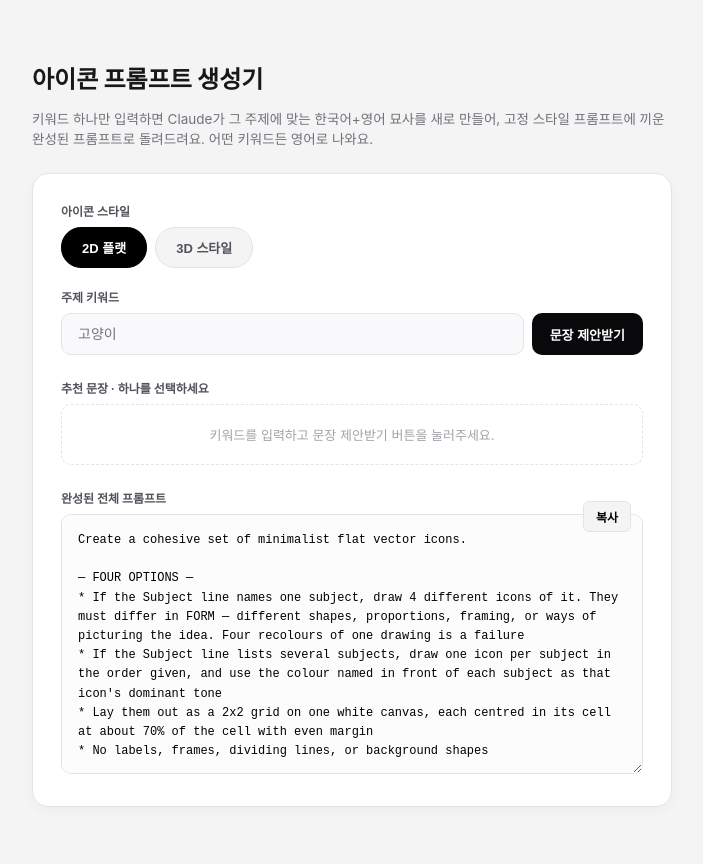
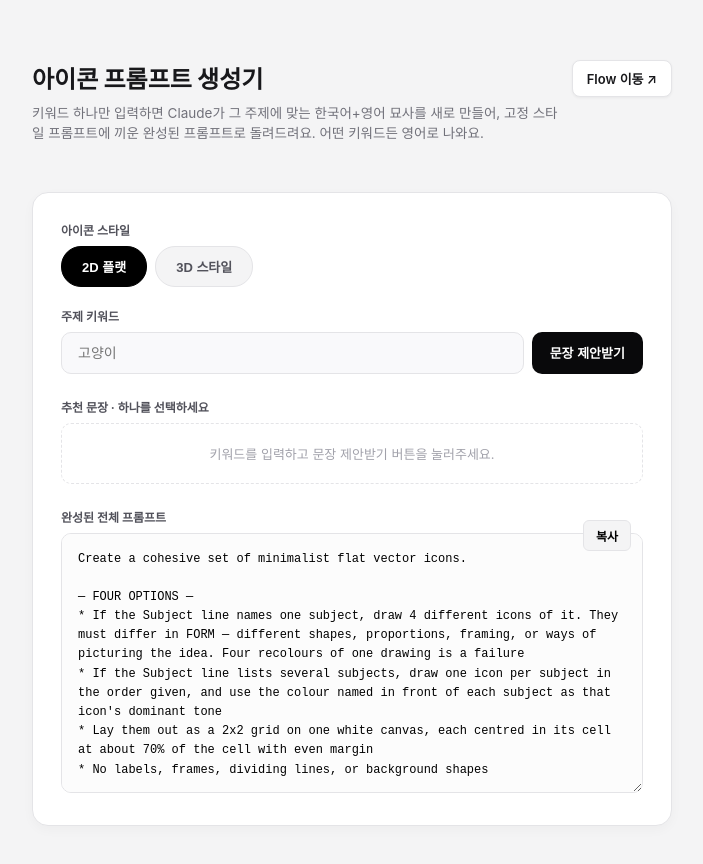
Before and after one commit to keevakeem/graphicgen, a website: page index.html in a window 1280 px wide. Shown: the whole page, without its empty margins (288-991 px from the left). Drawn offline with Linux system fonts and the light colour scheme.

Commit message:
Update index.html

```diff
--- a/index.html
+++ b/index.html
@@ -7,6 +7,34 @@
   <style>
     * { box-sizing: border-box; }
     body { font-family: -apple-system, BlinkMacSystemFont, "Segoe UI", Roboto, sans-serif; background: #f4f4f5; max-width: 680px; margin: 40px auto; padding: 20px; color: #18181b; }
+
+    /* 상단 헤더 및 이동 버튼 스타일 */
+    .header-container { display: flex; justify-content: space-between; align-items: flex-start; margin-bottom: 24px; }
+    .header-title { flex: 1; }
+    .sub-desc { color: #71717a; font-size: 13.5px; line-height: 1.5; margin: 0; }
+
+    .link-btn {
+      display: inline-flex;
+      align-items: center;
+      gap: 6px;
+      background: #ffffff;
+      color: #18181b;
+      border: 1px solid #e4e4e7;
+      padding: 8px 14px;
+      border-radius: 8px;
+      font-size: 13px;
+      font-weight: 600;
+      text-decoration: none;
+      box-shadow: 0 1px 3px rgba(0,0,0,0.05);
+      transition: all 0.2s;
+      white-space: nowrap;
+      margin-left: 12px;
+    }
+    .link-btn:hover { background: #f4f4f5; border-color: #d4d4d8; }
+
+
+
+
     .card { background: white; border-radius: 16px; padding: 28px; border: 1px solid #e4e4e7; box-shadow: 0 4px 12px rgba(0,0,0,0.03); }
     h1 { font-size: 24px; font-weight: 800; margin: 0 0 8px 0; }
     .sub-desc { color: #71717a; font-size: 13.5px; line-height: 1.5; margin-bottom: 24px; }
@@ -39,9 +67,17 @@
 </head>
 <body>
 
-  <h1>아이콘 프롬프트 생성기</h1>
-  <p class="sub-desc">키워드 하나만 입력하면 Claude가 그 주제에 맞는 한국어+영어 묘사를 새로 만들어, 고정 스타일 프롬프트에 끼운 완성된 프롬프트로 돌려드려요. 어떤 키워드든 영어로 나와요.</p>
-
+ <!-- 헤더 영역 (제목 + 우측 이동 버튼) -->
+  <div class="header-container">
+    <div class="header-title">
+      <h1>아이콘 프롬프트 생성기</h1>
+      <p class="sub-desc">키워드 하나만 입력하면 Claude가 그 주제에 맞는 한국어+영어 묘사를 새로 만들어, 고정 스타일 프롬프트에 끼운 완성된 프롬프트로 돌려드려요. 어떤 키워드든 영어로 나와요.</p>
+    </div>
+    <!-- 오른쪽 상단 이동 버튼 -->
+    <a href="https://flow.google.com/" target="_blank" rel="noopener noreferrer" class="link-btn">
+      Flow 이동 ↗
+    </a>
+  </div>
   <div class="card">
     <span class="label">아이콘 스타일</span>
     <div class="style-btns">
```
